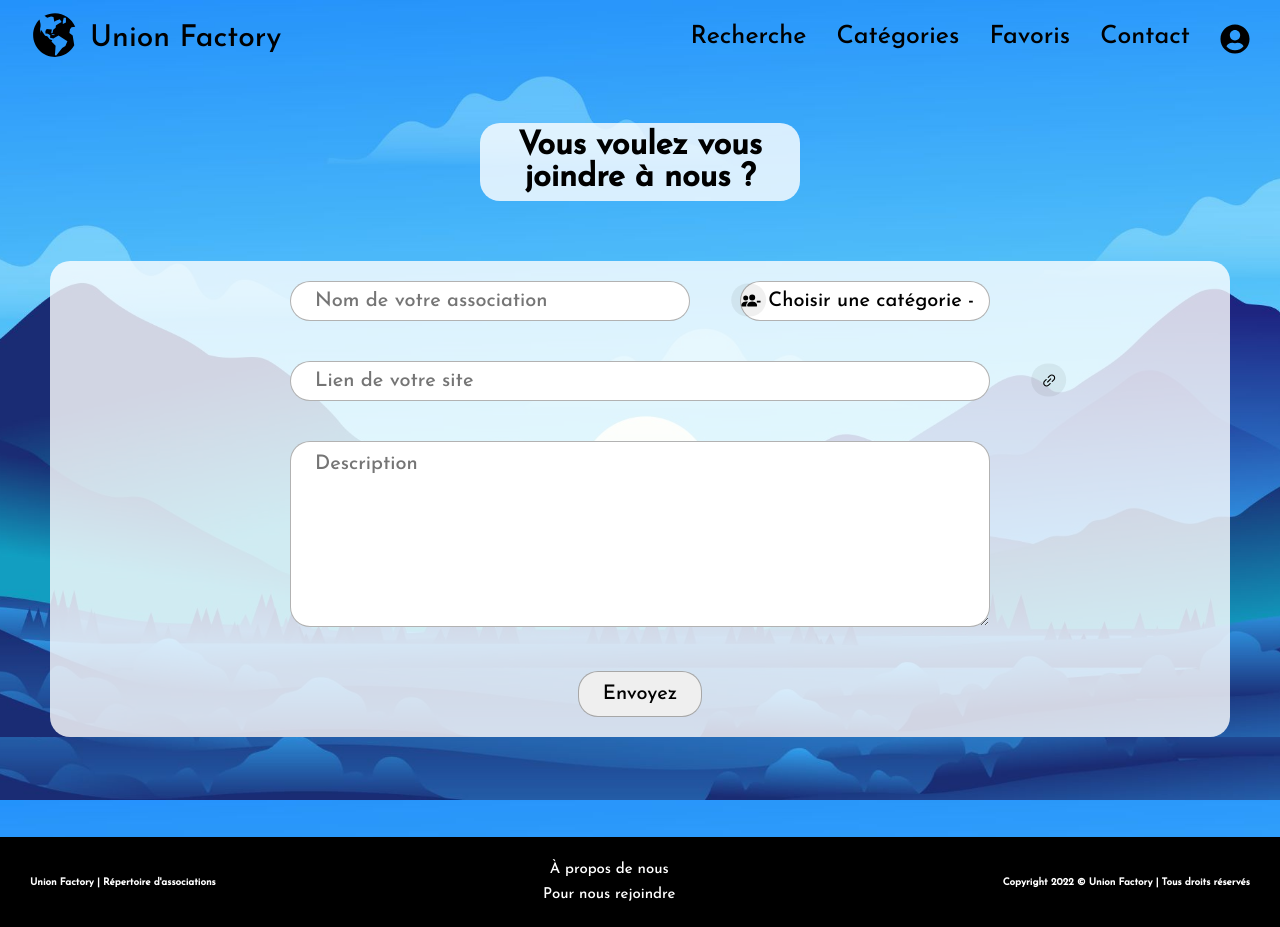
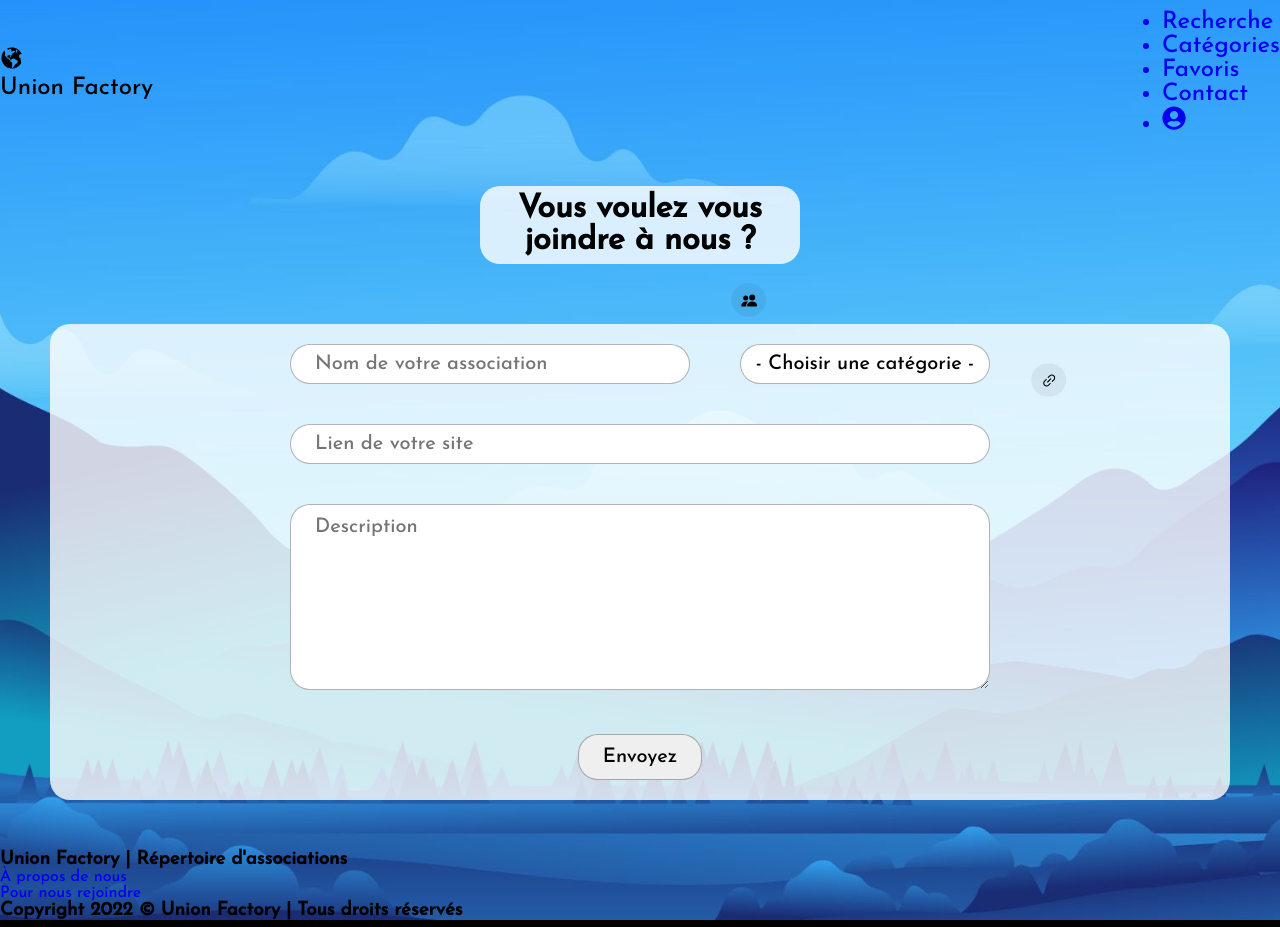
Before and after one commit to TheoLandemaine/Union_Factory, a React (Create React App) app in the folder union_factory/: page /ajoutassos in a window 1280 px wide. Built offline with nearby package versions, Linux system fonts and the light colour scheme; no server answers.

Commit message:
Move footer and header code in other file

```diff
--- a/union_factory/src/css/style.css
+++ b/union_factory/src/css/style.css
@@ -368,135 +368,93 @@ HEADER
 ---------------------------------------------------------------------------------------------------------------
 */
 
-#profil{
-  font-size: 30px;
-}
+/*#profil{*/
+/*  font-size: 30px;*/
+/*}*/
 
 
-#logo{
-  font-size: 35px;
-  margin-top: 0px;
-}
+/*#logo{*/
+/*  font-size: 35px;*/
+/*  margin-top: 0px;*/
+/*}*/
 
-.Separation{
-  display: flex;
-  font-size: 25px;
-  list-style: none;
-  padding-right: 30px;
-}
+/*.Separation{*/
+/*  display: flex;*/
+/*  font-size: 25px;*/
+/*  list-style: none;*/
+/*  padding-right: 30px;*/
+/*}*/
 
-.Separation2{
-  color:rgb(0, 0, 0);
-  display: flex;
-  font-size: 25px;
-  list-style: none;
-  padding-right: 30px;
-}
-.logo-container {
-  display: flex;
-  align-items: center;
-}
-.logo-container .logo {
-  font-size: 50px;
-  margin-left: 30px;
-  margin-right: 10px;
-}
+/*.Separation2{*/
+/*  color:rgb(0, 0, 0);*/
+/*  display: flex;*/
+/*  font-size: 25px;*/
+/*  list-style: none;*/
+/*  padding-right: 30px;*/
+/*}*/
+/*.logo-container {*/
+/*  display: flex;*/
+/*  align-items: center;*/
+/*}*/
+/*.logo-container .logo {*/
+/*  font-size: 50px;*/
+/*  margin-left: 30px;*/
+/*  margin-right: 10px;*/
+/*}*/
 
-.logo-container .name {
-  font-size: 30px;
-  transform: translateY(-10%);
-}
+/*.logo-container .name {*/
+/*  font-size: 30px;*/
+/*  transform: translateY(-10%);*/
+/*}*/
 
-.nav-profilpic {
-  display: flex;
-  align-items: center;
-}
+/*.nav-profilpic {*/
+/*  display: flex;*/
+/*  align-items: center;*/
+/*}*/
 
-.nav-profilpic .categories {
-  display: flex;
-}
+/*.nav-profilpic .categories {*/
+/*  display: flex;*/
+/*}*/
 
-.nav-profilpic .categories a {
-  margin-left: 30px;
-  text-decoration: none;
-  color: black;
-}
+/*.nav-profilpic .categories a {*/
+/*  margin-left: 30px;*/
+/*  text-decoration: none;*/
+/*  color: black;*/
+/*}*/
 
-.nav-profilpic .login-logo {
-  font-size: 50px;
-  margin-left: 40px;
-  margin-right: 30px;
-  cursor: pointer;
-}
+/*.nav-profilpic .login-logo {*/
+/*  font-size: 50px;*/
+/*  margin-left: 40px;*/
+/*  margin-right: 30px;*/
+/*  cursor: pointer;*/
+/*}*/
 
-.searchBar{
-  display: flex;
-  justify-content: center;
-}
+/*.searchBar{*/
+/*  display: flex;*/
+/*  justify-content: center;*/
+/*}*/
 
-#searchBar{
-  margin: 50px;
-  width: 900px;
-  height: 50px;
-  border-radius: 20px;
-  padding: 0.9em;
-  padding-left: 45px;
+/*#searchBar{*/
+/*  margin: 50px;*/
+/*  width: 900px;*/
+/*  height: 50px;*/
+/*  border-radius: 20px;*/
+/*  padding: 0.9em;*/
+/*  padding-left: 45px;*/
 
-}
+/*}*/
 
-#fa{
-  position: absolute;
-  height: 2000px;
-}
+/*#fa{*/
+/*  position: absolute;*/
+/*  height: 2000px;*/
+/*}*/
 
-.searchBar i {
-  position:absolute;
-  left:280px;
-  top:130px;
-  padding:9px 8px;
-}
-
-/*
----------------------------------------------------------------------------------------------------------------
-FOOTER
----------------------------------------------------------------------------------------------------------------
-*/
-
-.container_footer {
-  background-color: black;
-  color: white;
-  display: flex;
-  justify-content: space-between;
-  align-items: center;
-  padding: 20px;
-  flex-direction: row;
-  height: auto;
-  position: absolute;
-  width: 100%;
-  left: 0px;
-  margin-top: 50px;
-}
-
-.text_footer {
-  font-size: 10px;
-  padding: 10px;
-}
-
-.LienFooter {
-  font-size: 15px;
-  list-style: none;
-  text-align: center;
-}
-
-.LienFooter a{
-  text-decoration: none;
-  color: white;
-  font-family: 'Josefin Sans', sans-serif;
-}
-
-.lien {
-  padding: 5px;
-}
+/*.searchBar i {*/
+/*  position:absolute; */
+/*  left:280px; */
+/*  top:130px; */
+/*  padding:9px 8px;*/
+/*}*/
 
 /*
 ---------------------------------------------------------------------------------------------------------------
```
